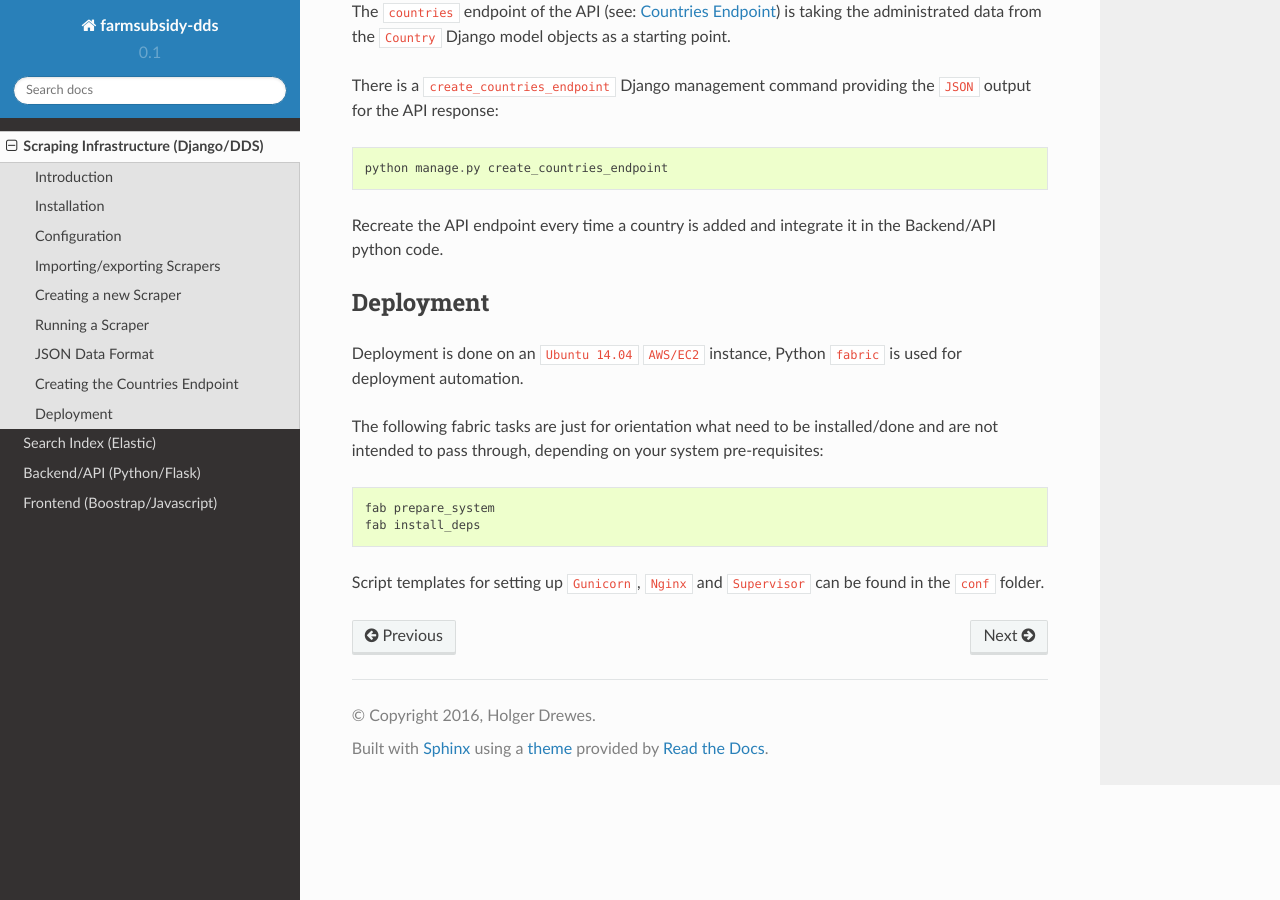
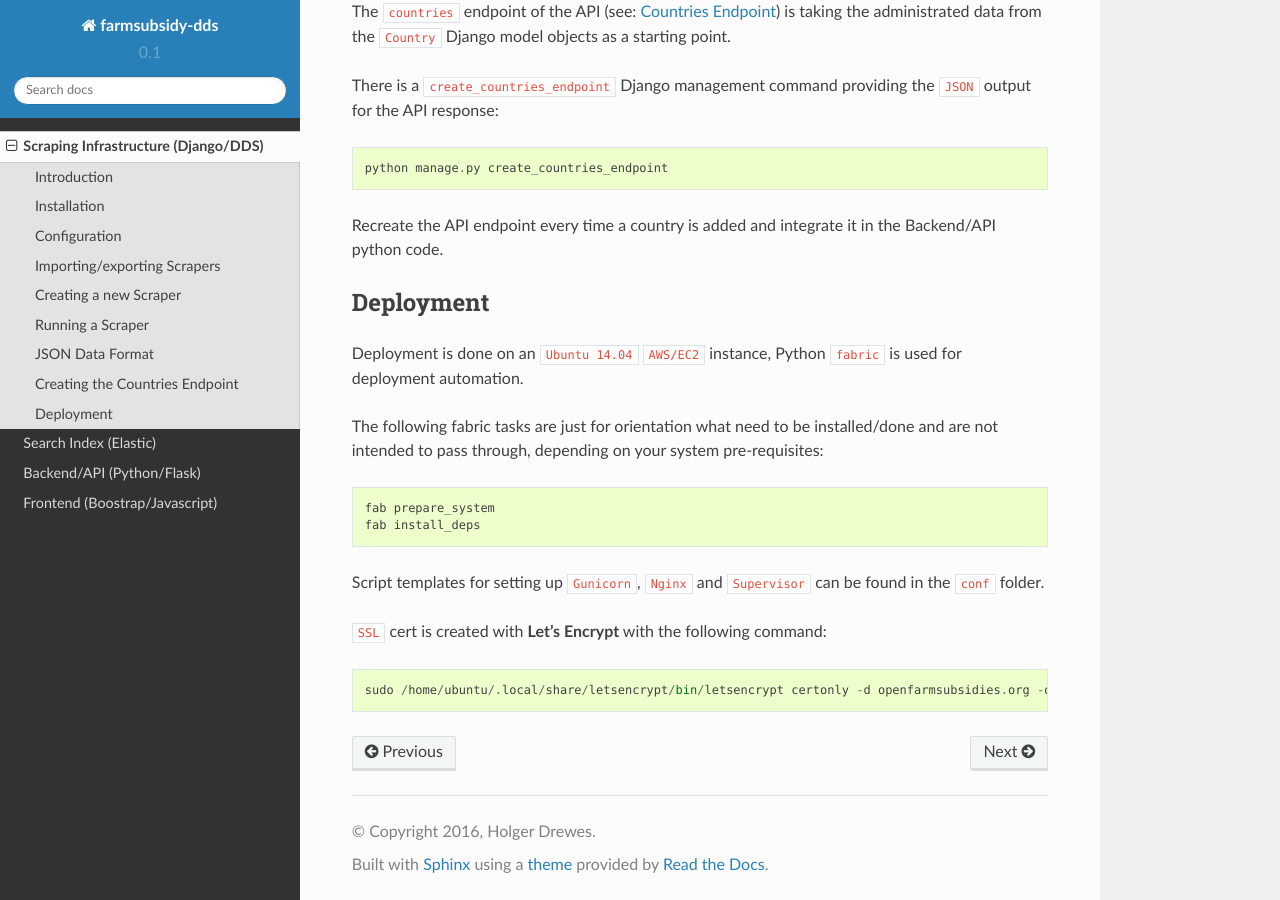
Before and after one commit to holgerd77/farmsubsidy-dds-scraper, a Sphinx documentation site: the page built from docs/scraping.rst, in a window 1280 px wide and 900 px high, scrolled down 3180 px. Built offline with Sphinx 7.4.7 and the Read the Docs theme 2.0.0, drawn with Linux system fonts in a browser that asks for light colours.

Commit message:
Added nginx configuration, letsencrypt cert generation docs

```diff
--- a/docs/scraping.rst
+++ b/docs/scraping.rst
@@ -166,3 +166,7 @@ and are not intended to pass through, depending on your system pre-requisites::
 
 Script templates for setting up ``Gunicorn``, ``Nginx`` and ``Supervisor`` can be
 found in the ``conf`` folder.
+
+``SSL`` cert is created with **Let's Encrypt** with the following command::
+
+  sudo /home/ubuntu/.local/share/letsencrypt/bin/letsencrypt certonly -d openfarmsubsidies.org -d www.openfarmsubsidies.org -d scraper.openfarmsubsidies.org -d api.openfarmsubsidies.org
```
Also changed, not shown: 2 other files.
